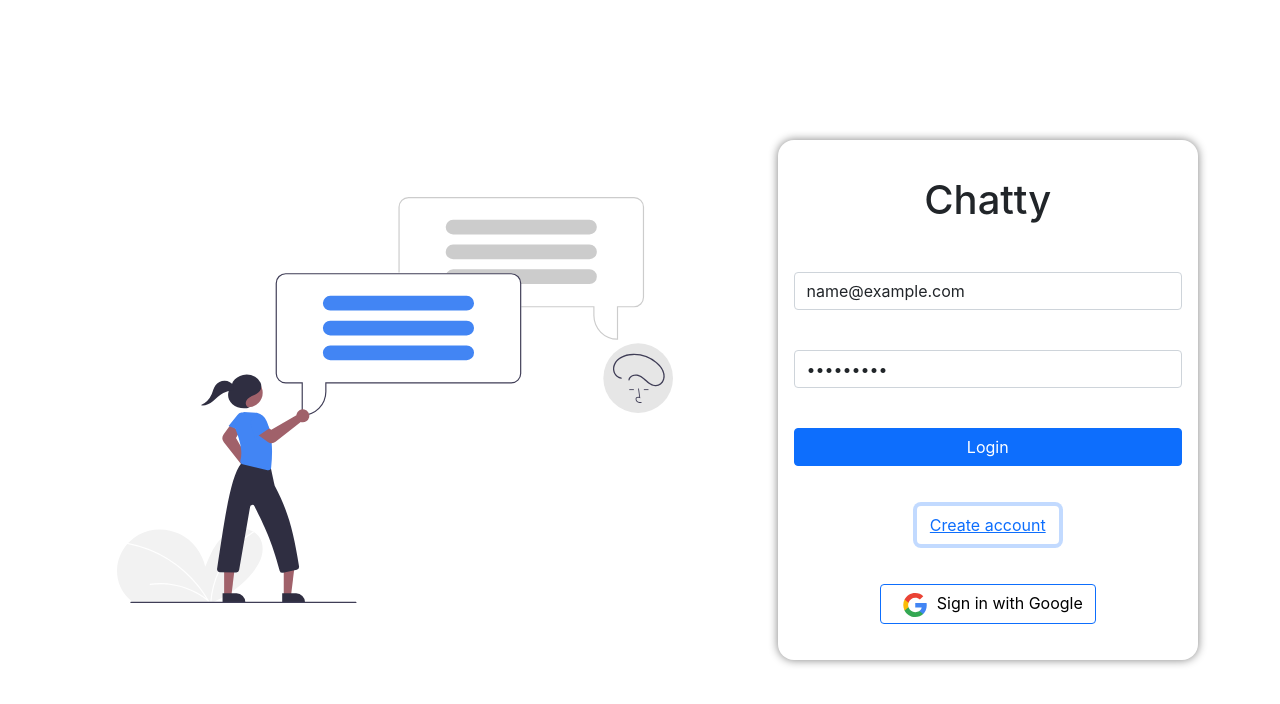
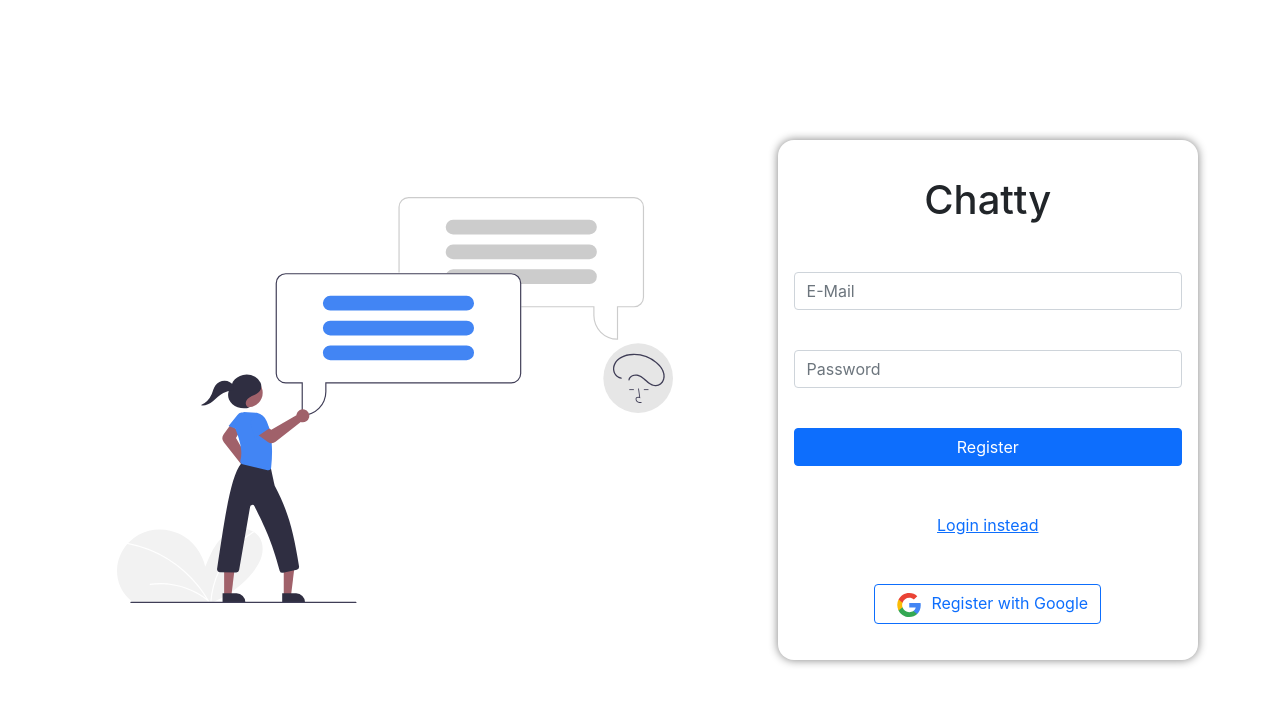
Before and after one commit to prathameshmm02/Chatty, a React (Create React App) app: page / in a window 1280 px wide. Both pictures are taken after typing "name@example.com", "Sample123" into the empty fields and a click on the button "Create account". Shown: the top 704 px of the page. Built offline with nearby package versions, Linux system fonts and the light colour scheme; no server answers.

Commit message:
Better Start-up page

```diff
--- a/src/App.css
+++ b/src/App.css
@@ -6,7 +6,6 @@ body {
   display: flex;
   flex-direction: row;
   align-items: center;
-  justify-content: space-around;
 }
 .content {
   height: 65vh;
@@ -27,7 +26,7 @@ body {
   width: 90%;
   padding: 5%;
 }
-.login {
+.submit {
   width: 100%;
 }
 .google-signin {
--- a/src/Components/Start.js
+++ b/src/Components/Start.js
@@ -2,6 +2,7 @@ import React from "react";
 import chatImage from "../chatImage.svg";
 import google from "../Google.svg";
 import { useState } from "react";
+
 import {
   getAuth,
   signInWithPopup,
@@ -17,12 +18,6 @@ const signInWithEmailPass = () => {
   signInWithEmailAndPassword(auth, email, password);
 };
 
-const signInWithGoogle = () => {
-  const provider = new GoogleAuthProvider();
-  const auth = getAuth();
-  signInWithPopup(auth, provider);
-};
-
 const signUpWithEmailPass = () => {
   const auth = getAuth();
   const email = document.getElementById("email").value;
@@ -30,16 +25,23 @@ const signUpWithEmailPass = () => {
   createUserWithEmailAndPassword(auth, email, password);
 };
 
+const signInWithGoogle = () => {
+  const provider = new GoogleAuthProvider();
+  const auth = getAuth();
+  signInWithPopup(auth, provider);
+};
+
 export default function Start() {
+  const [isLoginScreen, setLoginScreen] = useState(true);
+
   return (
     <div className="container">
       <div>
         <img src={chatImage} className="chat-image" alt="logo" />
       </div>
-      <SignIn />
+      {isLoginScreen ? <SignIn/> : <SignUp/>}
     </div>
   );
-}
 
   function SignIn() {
     return (
@@ -59,17 +61,23 @@ function SignIn() {
         />
         <button
           type="button"
-        className="btn btn-primary login"
+          className="btn btn-primary submit"
           onClick={signInWithEmailPass}
         >
           Login
         </button>
-      <button type="button" className="btn btn-link">
+        <button
+          type="button"
+          className="btn btn-link"
+          onClick={(e) => {
+            setLoginScreen(false);
+          }}
+        >
           Create account
         </button>
         <button
           type="button"
-        className="btn btn-primary google-signin"
+          className="btn btn-outline-primary"
           onClick={signInWithGoogle}
         >
           <img className="google-logo" src={google} alt="" />
@@ -97,14 +105,29 @@ function SignUp() {
         />
         <button
           type="button"
-        className="btn btn-primary"
+          className="btn btn-primary submit"
           onClick={signUpWithEmailPass}
         >
           Register
         </button>
-      <button type="button" className="btn btn-link">
-        Create account
+        <button
+          type="button"
+          className="btn btn-link"
+          onClick={(e) => {
+            setLoginScreen(true);
+          }}
+        >
+          Login instead
+        </button>
+        <button
+          type="button"
+          className="btn btn-outline-primary"
+          onClick={signInWithGoogle}
+        >
+          <img className="google-logo" src={google} alt="" />
+          Register with Google
         </button>
       </div>
     );
   }
+}
```
Lines whose indentation alone changed are shown as unchanged.
